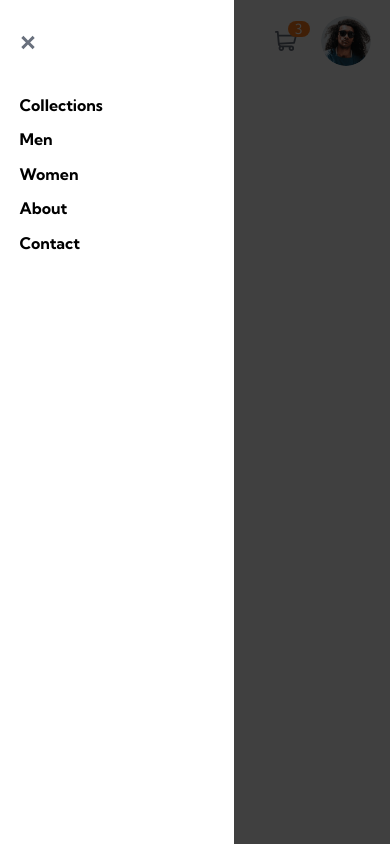
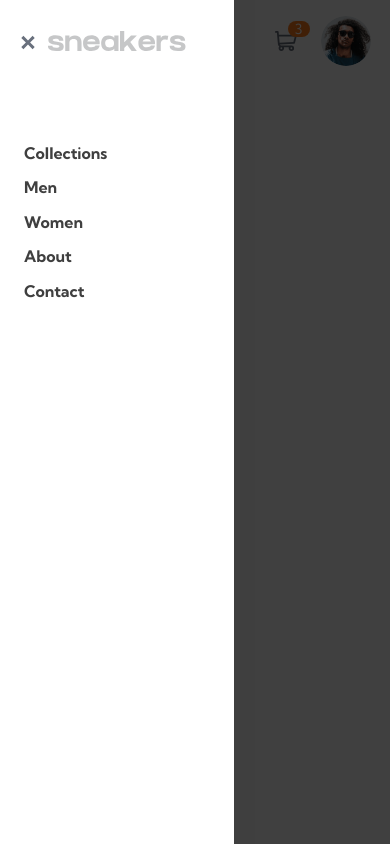
Before and after one commit to WebDevMirza/ecommerce-product-app, a React (Vite) app: page / in a window 390 px wide. Both pictures are taken after a click on the checkbox 27 px from the left and 42 px from the top of the page. Built offline with nearby package versions, Linux system fonts and the light colour scheme.

Commit message:
fixing mobile nav

```diff
--- a/src/assets/styles/header.css
+++ b/src/assets/styles/header.css
@@ -16,23 +16,6 @@
 
 .logo {
   margin-left: 1.75rem;
-}
-
-.mobile-toggle {
-  position: absolute;
-  appearance: none;
-  top: 35px;
-  left: 0;
-  width: 16px;
-  height: 15px;
-  background: url(../images/icon-menu.svg) no-repeat center;
-  transition: all 0.25s ease-in-out;
-  z-index: 999;
-}
-
-.mobile-toggle:checked {
-  background: url(../images/icon-close.svg) no-repeat center;
-  transition: all 0.25s ease-in-out;
 }
 
 .nav-action {
@@ -57,13 +40,12 @@
   border: 2px solid var(--Orange);
 }
 
-/* styling on javascript demand */
+/* for cart item amount */
 .nav-cart {
   position: relative;
   cursor: pointer;
 }
 
-/* for cart item amount */
 .cart-order {
   position: absolute;
   padding: 0 7px;
@@ -76,68 +58,89 @@
   z-index: 99;
 }
 
+/* ==================
+   Only mobile nav
+   ================*/
+
+/* Hamburger -start*/
+.mobile-toggle {
+  position: absolute;
+  appearance: none;
+  top: 35px;
+  left: 0;
+  width: 16px;
+  height: 15px;
+  background: url(../images/icon-menu.svg) no-repeat center;
+  transition: all 0.25s ease-in-out;
+  z-index: 999;
+}
+
+.mobile-toggle:checked {
+  background: url(../images/icon-close.svg) no-repeat center;
+  transition: all 0.25s ease-in-out;
+}
+/* Hamburger -end*/
+
+/* menu part -start */
+.nav-mobile a {
+  color: inherit;
+  font-weight: 700;
+  padding-left: 1.5rem;
+}
+/* menu part -end */
+
+/* styling on javascript demand */
 /* for nav menu */
-.nav-in {
+.nav-bg-in {
   display: block;
   position: absolute;
-  top: 0;
-  left: 0;
-  /* left: -110px; */
+  inset: 0;
+
+  background-color: var(--Black);
   color: var(--Black);
-  z-index: 998;
-  animation: slidein 1s;
-  /* animation: slideout 0.5s; */
+  opacity: 0.75;
+  z-index: 999;
+  animation: fadein 1s;
 }
 
-.nav-out {
+.nav-bg-out {
   display: block;
   position: absolute;
-  top: 0;
-  left: -110px;
+  inset: 0;
+  transform: translateX(-100%);
+  background-color: var(--Black);
   color: var(--Black);
-  z-index: 998;
-  animation: slideout 0.5s;
+  opacity: 0;
+  z-index: 999;
+  animation: fadeout 1s;
 }
 
-.nav-mobile ul {
+.nav-menu-open {
   display: flex;
   flex-direction: column;
   gap: 1rem;
-  margin-top: 6rem;
+
+  position: absolute;
+  width: 60%;
+  inset: 0;
+
+  padding: 9rem 0;
+  background-color: var(--White);
+  animation: slidein 1s;
 }
 
-.nav-mobile a {
-  color: inherit;
-  font-weight: 700;
-}
+.nav-menu-close {
+  display: flex;
+  flex-direction: column;
+  gap: 1rem;
 
-/* for nav menu bg */
+  position: absolute;
+  width: 0;
+  inset: 0;
 
-.nav-bg::after {
-  position: absolute;
-  content: "";
-  height: 100vh;
-  top: 0;
-  left: 0;
-  right: 0;
-  background-color: var(--Black);
-  opacity: 0.75;
-  z-index: 99;
-  animation: fadein 2s;
-}
-
-.nav-off::after {
-  position: absolute;
-  content: "";
-  height: 100vh;
-  width: 0;
-  top: 0;
-  left: 0;
-  right: 0%;
-  background-color: var(--Black);
-  opacity: 0.75;
-  z-index: 99;
-  animation: fadeout 2s;
+  padding: 9rem 0;
+  background-color: var(--White);
+  animation: slideout 1s;
 }
 
 @keyframes fadein {
@@ -152,66 +155,34 @@
 @keyframes fadeout {
   0% {
     opacity: 0.75;
-    width: 100%;
+    transform: translateX(0);
   }
 
-  5% {
-    opacity: 0.1;
+  50% {
+    opacity: 0;
   }
 
   100% {
     opacity: 0;
-    width: 0;
+    transform: translateX(-100%);
   }
-}
-
-.nav-bg-white::before {
-  position: absolute;
-  content: "";
-  width: 60%;
-  /* width: 0; */
-  height: 100vh;
-  top: 0;
-  left: 0;
-  background-color: var(--White);
-  z-index: 100;
-  animation: slidein 1s;
-  /* animation: slideout 1s; */
-}
-
-.nav-bg-off::before {
-  position: absolute;
-  content: "";
-  /* width: 60%; */
-  width: 0;
-  height: 100vh;
-  top: 0;
-  left: 0;
-  background-color: var(--White);
-  z-index: 100;
-  /* animation: slidein 1s; */
-  animation: slideout 1s;
 }
 
 @keyframes slidein {
   from {
     width: 0%;
-    left: -110px;
   }
   to {
     width: 60%;
-    left: 0;
   }
 }
 
 @keyframes slideout {
   from {
     width: 60%;
-    left: 0;
   }
   to {
     width: 0%;
-    left: -110px;
   }
 }
 
--- a/src/components/Header.jsx
+++ b/src/components/Header.jsx
@@ -2,41 +2,44 @@ import "../assets/styles/header.css";
 import Logo from "../assets/images/logo.svg";
 import Cart from "../assets/images/icon-cart.svg";
 import Profile from "../assets/images/image-avatar.png";
-import { useState, useEffect, useRef } from "react";
+import { useRef, useState } from "react";
 
 const Header = () => {
   const [navVisibility, setNavVisibility] = useState(false);
-  const navinout = useRef(null);
+  const navHandle = useRef(null);
 
-  const setMenu = (e) => {
-    const getbody = document.getElementsByTagName("body")[0];
-    const getOverlay = document.getElementById("overlay");
-
-    if (e.target.checked) {
-      setNavVisibility(true);
-      navinout.current.classList.add("nav-in");
-      navinout.current.classList.remove("nav-out");
-
-      getbody.classList.add("nav-bg-white");
-      getbody.classList.remove("nav-bg-off");
-      getOverlay.classList.add("nav-bg");
-      getOverlay.classList.remove("nav-off");
-    } else {
-      setNavVisibility(false);
-      navinout.current.classList.add("nav-out");
-      navinout.current.classList.remove("nav-in");
-
-      getbody.classList.remove("nav-bg-white");
-      getbody.classList.add("nav-bg-off");
-      getOverlay.classList.add("nav-off");
+  const setMenu = () => {
+    navHandle.current.classList.add("nav-bg-in");
+    navHandle.current.classList.remove("nav-bg-out");
+    setNavVisibility(!navVisibility);
+    if (navVisibility) {
+      navHandle.current.classList.remove("nav-bg-in");
+      navHandle.current.classList.add("nav-bg-out");
     }
   };
 
+  navHandle.current?.addEventListener("click", (e) => {
+    if (e.srcElement.classList.contains("nav-mobile")) {
+      setMenu();
+    }
+  });
+
   return (
     <>
+      {/* prettier-ignore */}
+      <nav ref={navHandle} className="nav-mobile">
+        <ul className={navVisibility ? "nav-menu-open" : "nav-menu-close"}>
+          <li><a href="#">Collections</a></li>
+          <li><a href="#">Men</a></li>
+          <li><a href="#">Women</a></li>
+          <li><a href="#">About</a></li>
+          <li><a href="#">Contact</a></li>
+        </ul>
+      </nav>
+
       <div className="wrapper">
         <div className="header">
-          <input type="checkbox" className="mobile-toggle" onChange={setMenu} />
+          <input type="checkbox" checked={navVisibility ? true : false} className="mobile-toggle" onChange={setMenu} />
 
           <div className="logo">
             <a href="/" aria-label="sneakers">
@@ -54,17 +57,6 @@ const Header = () => {
                 <li><a href="#">About</a></li>
                 <li><a href="#">Contact</a></li>
                 </ul>
-            </nav>
-
-            {/* prettier-ignore */}
-            <nav ref={navinout} className="nav-mobile">
-              <ul>
-                <li><a href="#">Collections</a></li>
-                <li><a href="#">Men</a></li>
-                <li><a href="#">Women</a></li>
-                <li><a href="#">About</a></li>
-                <li><a href="#">Contact</a></li>
-              </ul>
             </nav>
           </div>
 
```
